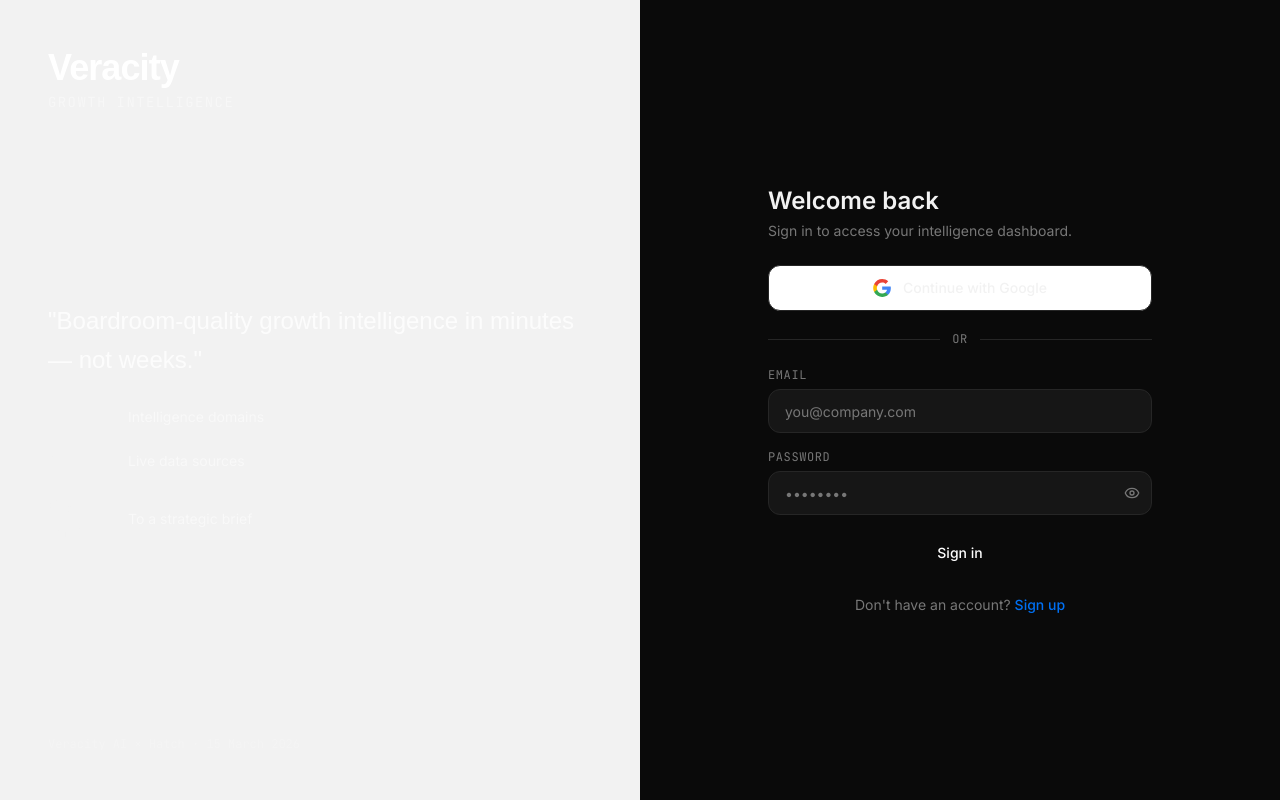
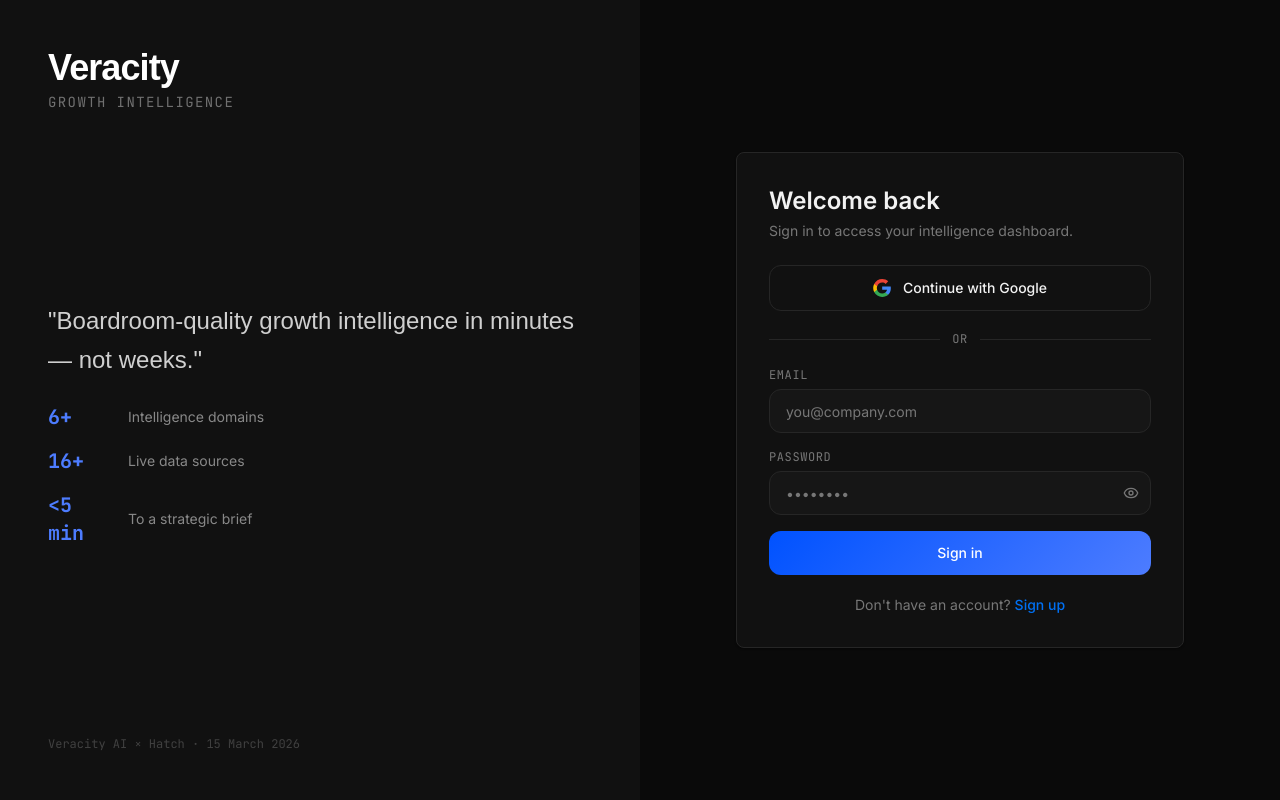
Before and after one commit to Rashmika-Nawanjana/GROWTH-INTELLIGENCE-ASSISTANT, a Next.js app: page /auth in a window 1280 px wide. Built offline with nearby package versions, Linux system fonts and the light colour scheme; no server answers; a web font is replaced by a local one.

Commit message:
feat: Implement a new authentication page with email/password and Google OAuth sign-in/sign-up, including associated global styles.

```diff
--- a/app/auth/page.tsx
+++ b/app/auth/page.tsx
@@ -73,7 +73,7 @@
   return (
     <div className="min-h-screen bg-background flex">
       {/* Left panel — branding */}
-      <div className="hidden lg:flex lg:w-1/2 bg-foreground flex-col justify-between p-12">
+      <div className="hidden lg:flex lg:w-1/2 bg-[#111111] flex-col justify-between p-12">
         <div>
           <h1 className="font-serif text-4xl font-bold text-white tracking-tight">Veracity</h1>
           <p className="text-white/40 text-sm font-mono mt-1 uppercase tracking-widest">Growth Intelligence</p>
@@ -124,7 +124,7 @@
             <button
               onClick={handleGoogleSignIn}
               disabled={googleLoading || loading}
-              className="w-full flex items-center justify-center gap-3 border border-border bg-white hover:bg-muted rounded-xl px-4 py-3 text-sm font-medium text-foreground transition-all hover:-translate-y-[1px] hover:shadow-md disabled:opacity-60 disabled:hover:translate-y-0 mb-5"
+              className="w-full flex items-center justify-center gap-3 border border-border bg-card hover:bg-muted rounded-xl px-4 py-3 text-sm font-medium text-foreground transition-all hover:-translate-y-[1px] hover:shadow-md disabled:opacity-60 disabled:hover:translate-y-0 mb-5"
             >
               {googleLoading ? (
                 <span className="w-5 h-5 border-2 border-border border-t-accent rounded-full animate-spin" />
--- a/app/globals.css
+++ b/app/globals.css
@@ -6,6 +6,7 @@
   --color-muted: var(--muted);
   --color-muted-foreground: var(--muted-foreground);
   --color-accent: var(--accent);
+  --color-accent-secondary: var(--accent-secondary);
   --color-border: var(--border);
   --color-card: var(--card);
   --color-card-hover: var(--card-hover);
@@ -27,6 +28,7 @@
   --muted:             #161616;
   --muted-foreground:  #777777;
   --accent:            #0070f3;
+  --accent-secondary:  #4D7CFF;
   --accent-fg:         #ffffff;
   --border:            #262626;
   --border-strong:     #404040;
@@ -48,6 +50,7 @@
   --muted:             #f4f4f4;
   --muted-foreground:  #777777;
   --accent:            #0070f3;
+  --accent-secondary:  #4D7CFF;
   --accent-fg:         #ffffff;
   --border:            #e5e5e5;
   --border-strong:     #cccccc;
@@ -68,12 +71,23 @@
 }
 
 /* ─── Card component ─────────────────────────────────────── */
-.v-card {
+.v-card, .veracity-card {
   background: var(--card);
   border: 1px solid var(--border);
   border-radius: 8px;
   box-shadow: var(--shadow-sm);
   transition: border-color 0.15s ease, background 0.15s ease;
+}
+
+.bg-gradient-signature {
+  background: linear-gradient(135deg, #0052FF 0%, #4D7CFF 100%);
+}
+
+.text-gradient-signature {
+  background: linear-gradient(135deg, #0052FF 0%, #4D7CFF 100%);
+  -webkit-background-clip: text;
+  -webkit-text-fill-color: transparent;
+  background-clip: text;
 }
 
 .v-card-hover:hover {
```
